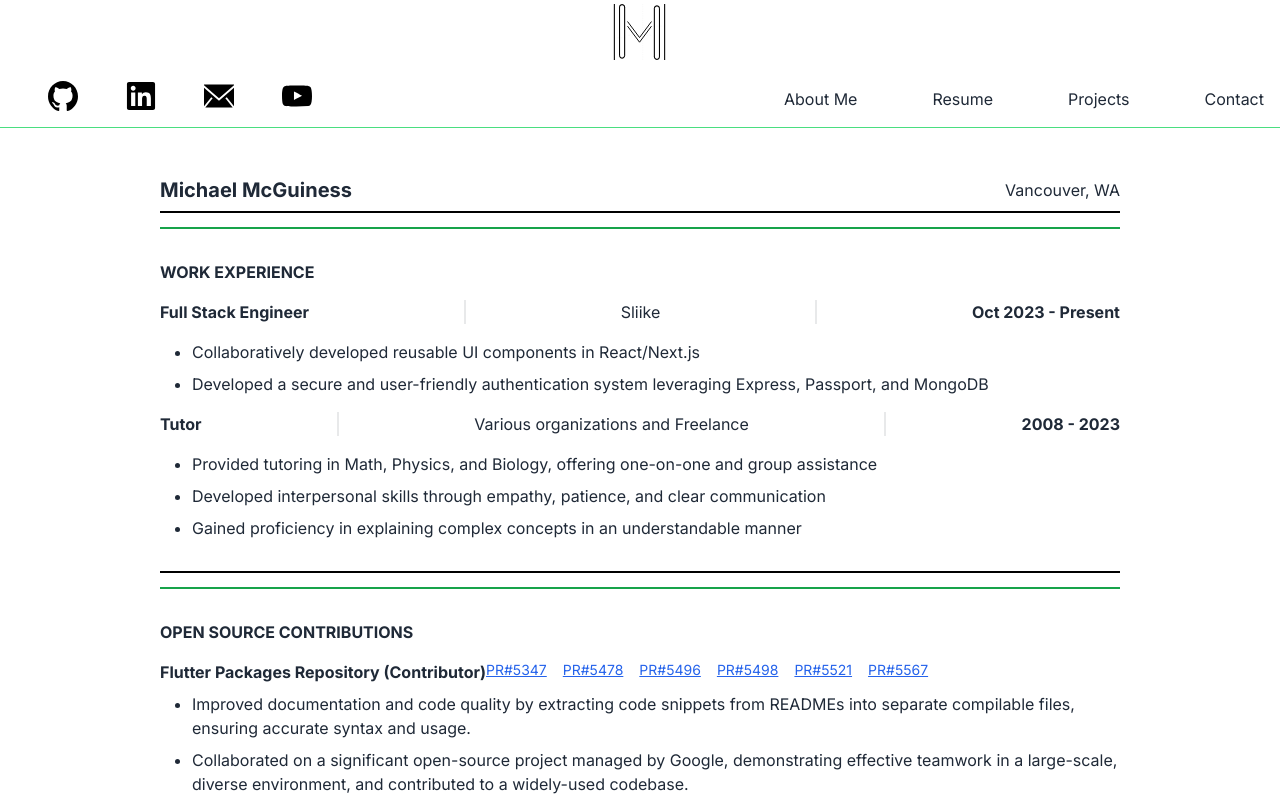
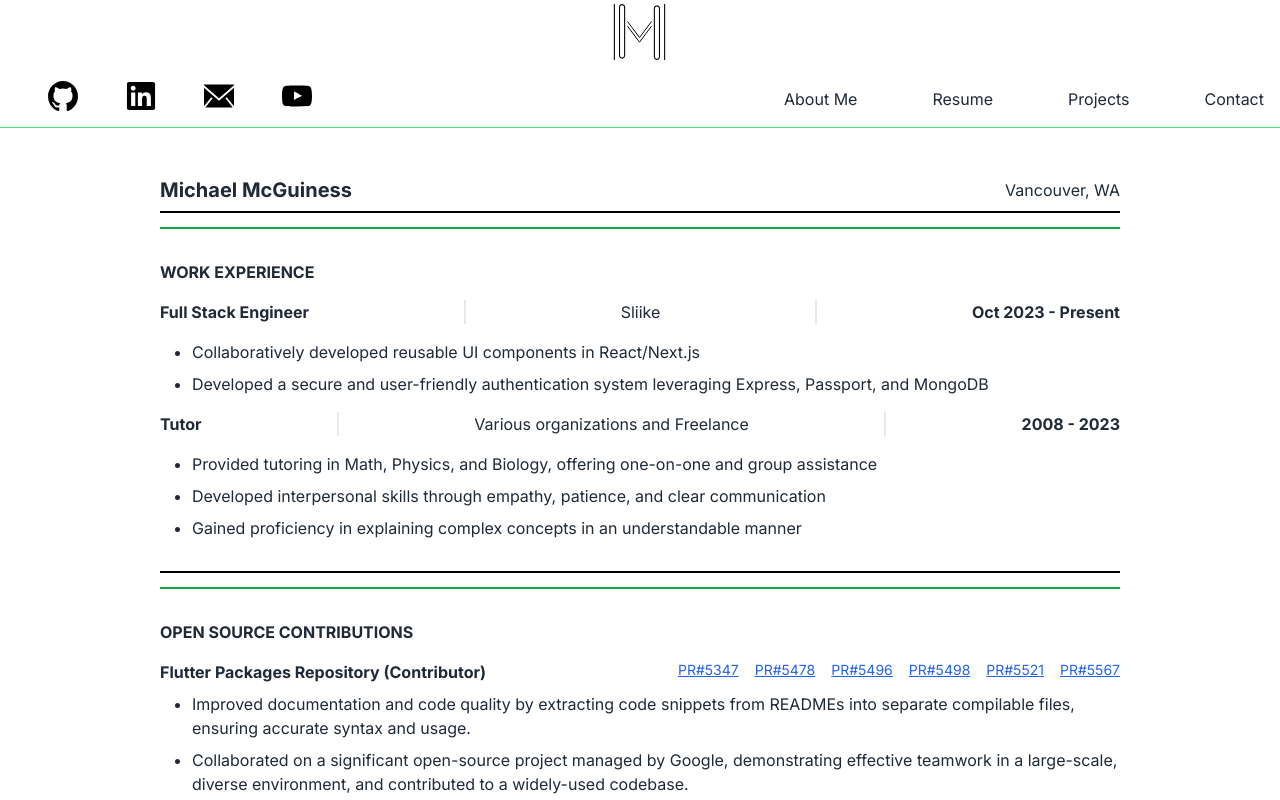
Before and after one commit to mike-v2/portfolio, a Next.js app: page /resume in a window 1280 px wide. Shown: the top 800 px of the page. Built offline with nearby package versions, Linux system fonts and the light colour scheme.

Commit message:
Fix header alignment in resume open source section

```diff
--- a/app/resume/openSource.tsx
+++ b/app/resume/openSource.tsx
@@ -29,13 +29,11 @@ export default function OpenSource() {
   return (
     <div className="py-6">
       <h2 className="font-bold pb-4">OPEN SOURCE CONTRIBUTIONS</h2>
-      <div className="flex flex-col gap-y-4">
-        <div className="">
-          <div className="flex">
-            <h4 className="font-bold pb-2">
+      <div className="flex w-full">
+        <h4 className="font-bold pb-2 flex-auto">
           Flutter Packages Repository (Contributor)
         </h4>
-            <div className="flex flex-wrap justify-end gap-x-4 text-sm">
+        <div className="flex flex-wrap justify-end gap-x-4 text-sm flex-auto">
           {flutterPRs &&
             flutterPRs.map((pr) => (
               <a
@@ -51,23 +49,21 @@ export default function OpenSource() {
 
       <ul className="flex flex-col gap-y-2 list-disc ps-8">
         <li>
-              Improved documentation and code quality by extracting code
-              snippets from READMEs into separate compilable files, ensuring
-              accurate syntax and usage.
+          Improved documentation and code quality by extracting code snippets
+          from READMEs into separate compilable files, ensuring accurate syntax
+          and usage.
         </li>
         <li>
-              Collaborated on a significant open-source project managed by
-              Google, demonstrating effective teamwork in a large-scale, diverse
+          Collaborated on a significant open-source project managed by Google,
+          demonstrating effective teamwork in a large-scale, diverse
           environment, and contributed to a widely-used codebase.
         </li>
         <li>
-              Enhanced tool support by adding functionality for .java, .gradle,
-              .sh, and .m files, integrating 9 commits into the main branch (PR
-              #5567), improving language versatility and developer experience.
+          Enhanced tool support by adding functionality for .java, .gradle, .sh,
+          and .m files, integrating 9 commits into the main branch (PR #5567),
+          improving language versatility and developer experience.
         </li>
       </ul>
     </div>
-      </div>
-    </div>
   );
 }
```
Lines whose indentation alone changed are shown as unchanged.
